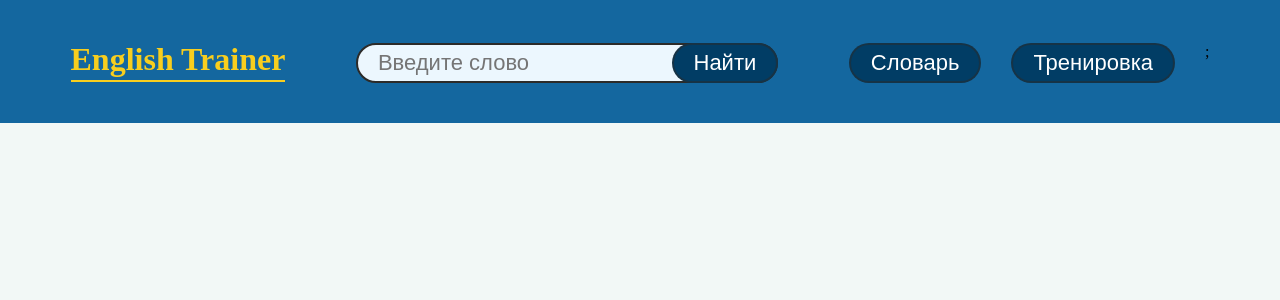
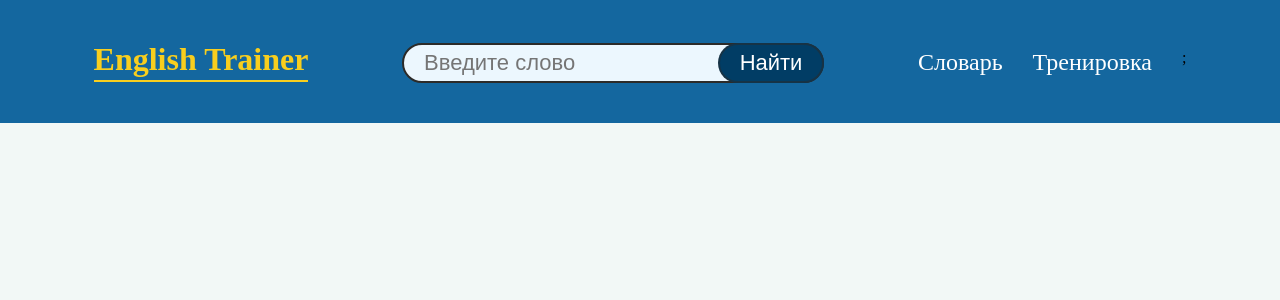
Before and after one commit to LobanovaMary/EnglishTrainer, a React (Create React App) app in the folder english-trainer/: page / in a window 1280 px wide. Shown: the top 300 px of the page. Built offline with nearby package versions, Linux system fonts and the light colour scheme.

Commit message:
feat: change nav tag

```diff
--- a/english-trainer/src/components/Controls/Controls.js
+++ /dev/null
@@ -1,13 +0,0 @@
-import React from 'react';
-import Button from '../UI/Button';
-import classes from './Controls.module.css';
-
-const Controls = props => {
-  return (
-    <div className={classes.controls__container}>
-      <Button text={'Словарь'} />
-      <Button text={'Тренировка'} />;
-    </div>
-  );
-};
-export default Controls;
--- a/english-trainer/src/components/Controls/Controls.module.css
+++ /dev/null
@@ -1,4 +0,0 @@
-.controls__container {
-  display: flex;
-  gap: 30px;
-}
--- a/english-trainer/src/components/Header/Header.js
+++ b/english-trainer/src/components/Header/Header.js
@@ -2,7 +2,7 @@ import React from 'react';
 import classes from './Header.module.css';
 import Container from '../Container/Container';
 import Logo from '../Logo/Logo';
-import Controls from '../Controls/Controls';
+import Navigation from '../Navigation/Navigation';
 
 import SearchInput from '../SearchInput/SearchInput';
 
@@ -12,7 +12,7 @@ const Header = props => {
       <Container class={'header__container'}>
         <Logo />
         <SearchInput />
-        <Controls />
+        <Navigation />
       </Container>
     </header>
   );
--- /dev/null
+++ b/english-trainer/src/components/Navigation/Navigation.js
@@ -0,0 +1,17 @@
+import React from 'react';
+import classes from './Navigation.module.css';
+
+const Controls = props => {
+  return (
+    <div className={classes.controls__container}>
+      <a href="#" className={classes.link}>
+        Словарь
+      </a>
+      <a href="#" className={classes.link}>
+        Тренировка
+      </a>
+      ;
+    </div>
+  );
+};
+export default Controls;
--- /dev/null
+++ b/english-trainer/src/components/Navigation/Navigation.module.css
@@ -0,0 +1,13 @@
+.controls__container {
+  display: flex;
+  gap: 30px;
+}
+.link {
+  font-family: 'Bitter';
+  font-style: normal;
+  font-weight: 500;
+  font-size: 24px;
+  line-height: 26px;
+  color: #ffffff;
+  text-decoration: none;
+}
--- a/english-trainer/src/components/UI/Button.module.css
+++ b/english-trainer/src/components/UI/Button.module.css
@@ -8,10 +8,13 @@
   font-size: 22px;
   line-height: 26px;
   color: #ffffff;
-  transition: all 0.4s;
+  transition: all 0.3s;
 }
 .button:hover {
   cursor: pointer;
   color: rgba(248, 206, 30, 0.95);
-  border: 2px solid rgba(248, 206, 30, 0.6);
+  transform: scale(107%);
 }
+.button:active {
+  transform: translate(0, 1%);
+}
```
